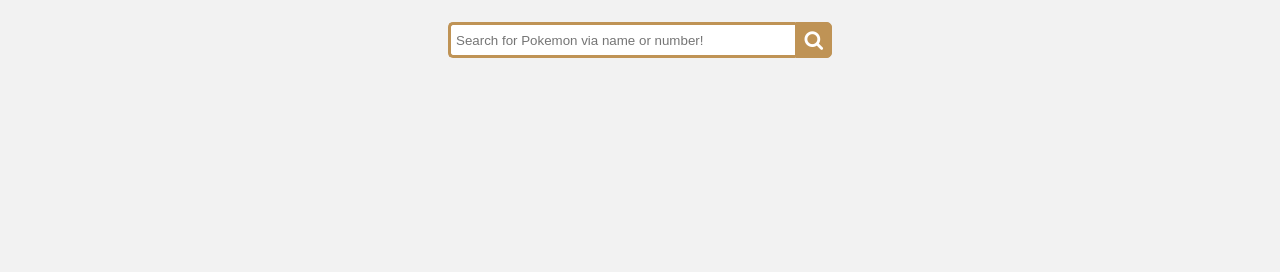
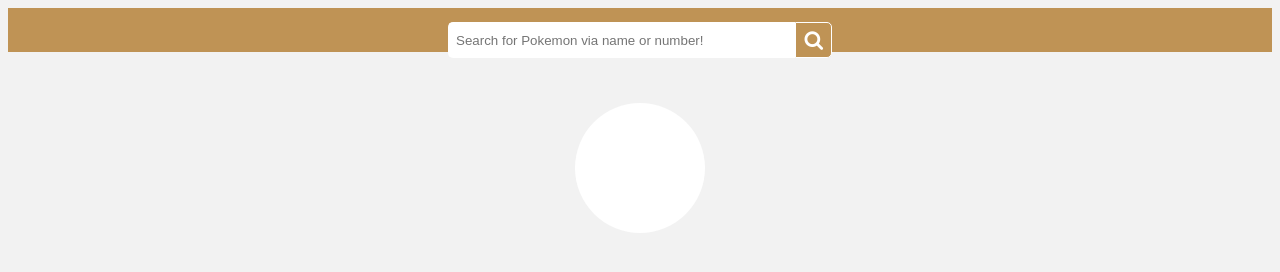
Before and after one commit to mmohamud92/basic-pokedex, a plain HTML site: page index.html in a window 1280 px wide. Drawn offline with Linux system fonts and the light colour scheme.

Commit message:
circle for sprite added

```diff
--- a/index.html
+++ b/index.html
@@ -14,6 +14,8 @@
 </head>
 
 <body>
+    <div class="banner">
+        <div class="banner-content">
             <div class="wrap">
                 <div class="search">
                     <input type="text" class="searchPokemon" placeholder="Search for Pokemon via name or number!">
@@ -22,6 +24,15 @@
                     </button>
                 </div>
             </div>
+        </div>
+    </div>
+    <div class="circle-parent">
+        <div class="circle"></div>
+    </div>
+    <div class="type-parent">
+        <div class="type"></div>
+        <div class="type-two"></div>
+    </div>
     <script src="main.js" defer></script>
 </body>
 
--- a/styles.css
+++ b/styles.css
@@ -3,6 +3,14 @@
 body {
     font-family: 'Bebas Neue', cursive;
     background-color: #f2f2f2;
+}
+
+.banner {
+    background: #bf9355;
+}
+
+.banner-content {
+    padding: 1.75%;
 }
 
 .search {
@@ -13,7 +21,7 @@ body {
 
 .searchPokemon {
     width: 100%;
-    border: 3px solid #bf9355;
+    border: 3px solid #fff;
     border-right: none;
     padding: 5px;
     height: 20px;
@@ -29,7 +37,7 @@ body {
 .searchButton {
     width: 40px;
     height: 36px;
-    border: 1px solid #bf9355;
+    border: 1px solid #fff;
     text-align: center;
     color: #fff;
     border-radius: 0 5px 5px 0;
@@ -46,3 +54,17 @@ body {
     left: 50%;
     transform: translate(-50%, -50%);
 }
+
+.circle-parent, .type-parent {
+    display: flex;
+    justify-content: center;
+    align-items: center;
+}
+
+.circle {
+    height: 130px;
+    width: 130px;
+    background-color: #fff;
+    border-radius: 50%;
+    margin-top: 4%;
+}
```
Also changed, not shown: Rough plan.jpeg (deleted), Rough plans.jpeg (added). Lines whose indentation alone changed are shown as unchanged.
